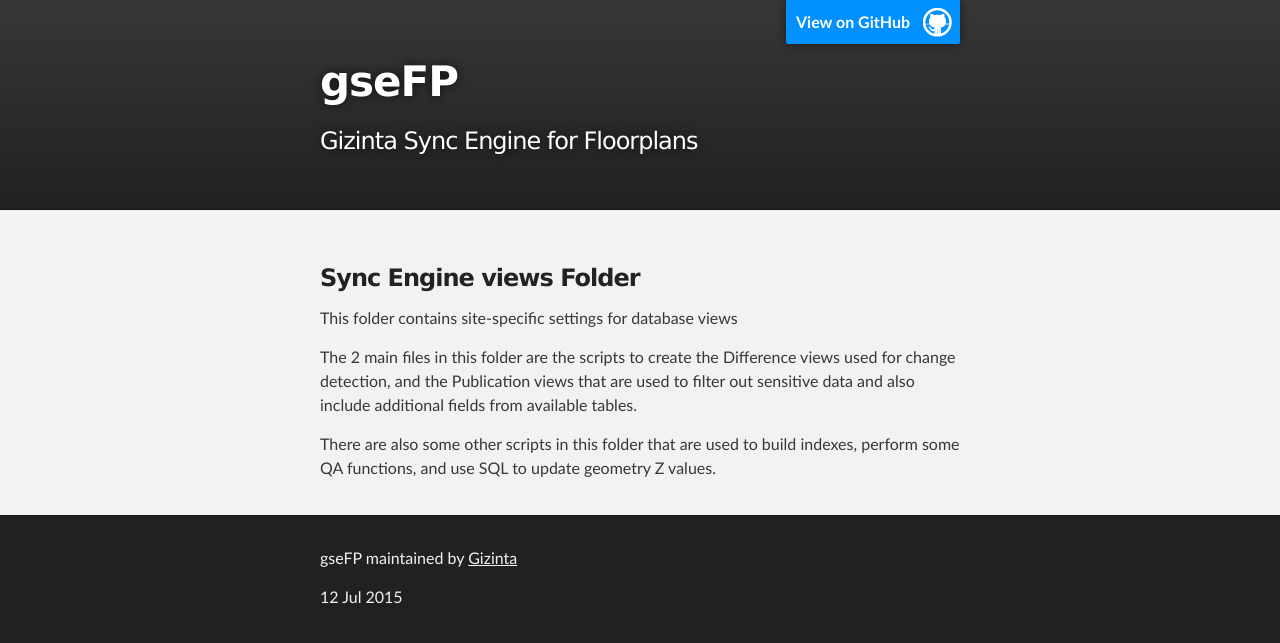
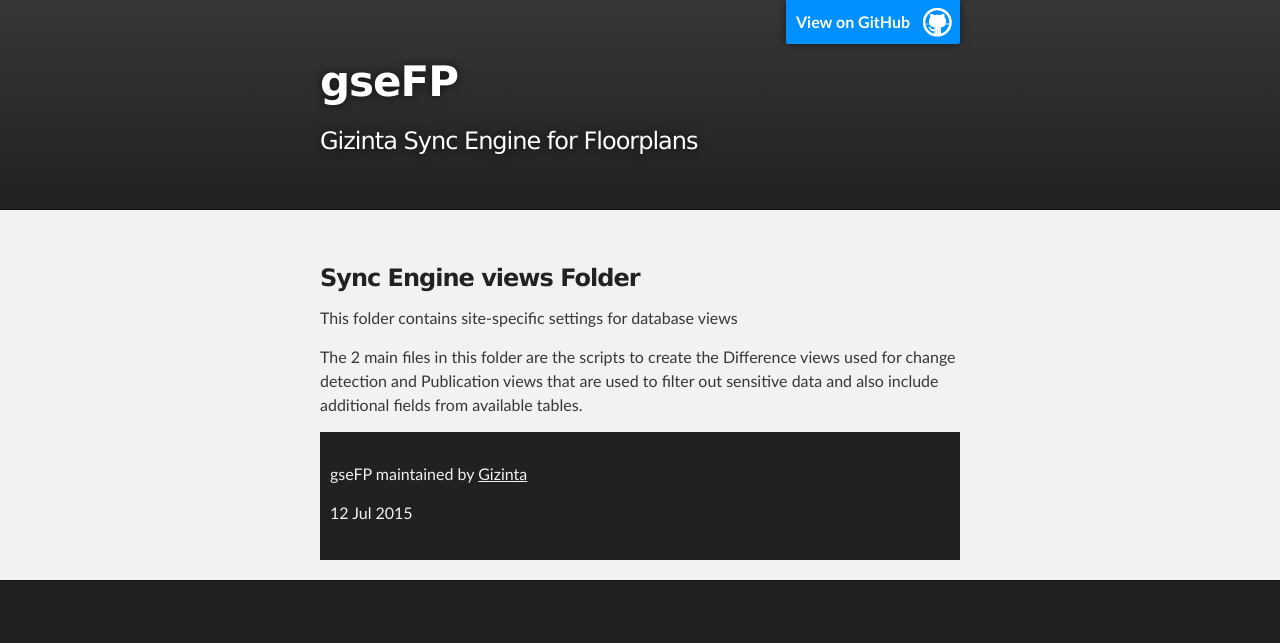
Before and after one commit to Gizinta/gseFP, a Jekyll site: the page built from ETL/views/index.html, in a window 1280 px wide. Shown: the top 643 px of the page. Built offline with Jekyll 4.4.1, drawn with Linux system fonts in a browser that asks for light colours.

Commit message:
Updated index.html

```diff
--- a/ETL/views/index.html
+++ b/ETL/views/index.html
@@ -2,13 +2,12 @@
 title: views folder
 tagline: Database views
 layout: default
+published: true
 ---
+
+
     <div id="main_content_wrap" class="outer">
       <section id="main_content" class="inner">
 		<h3>Sync Engine views Folder</h3>
 		<p>This folder contains site-specific settings for database views</p>
-		<p>The 2 main files in this folder are the scripts to create the Difference views used for change detection, and
-		the Publication views that are used to filter out sensitive data and also include additional fields from available tables.</p>
-		<p>There are also some other scripts in this folder that are used to build indexes, perform some QA functions, and use SQL to update geometry Z values.</p>
-	  </section>
-	</div>
+		<p>The 2 main files in this folder are the scripts to create the Difference views used for change detection and Publication views that are used to filter out sensitive data and also include additional fields from available tables.</p>
```
